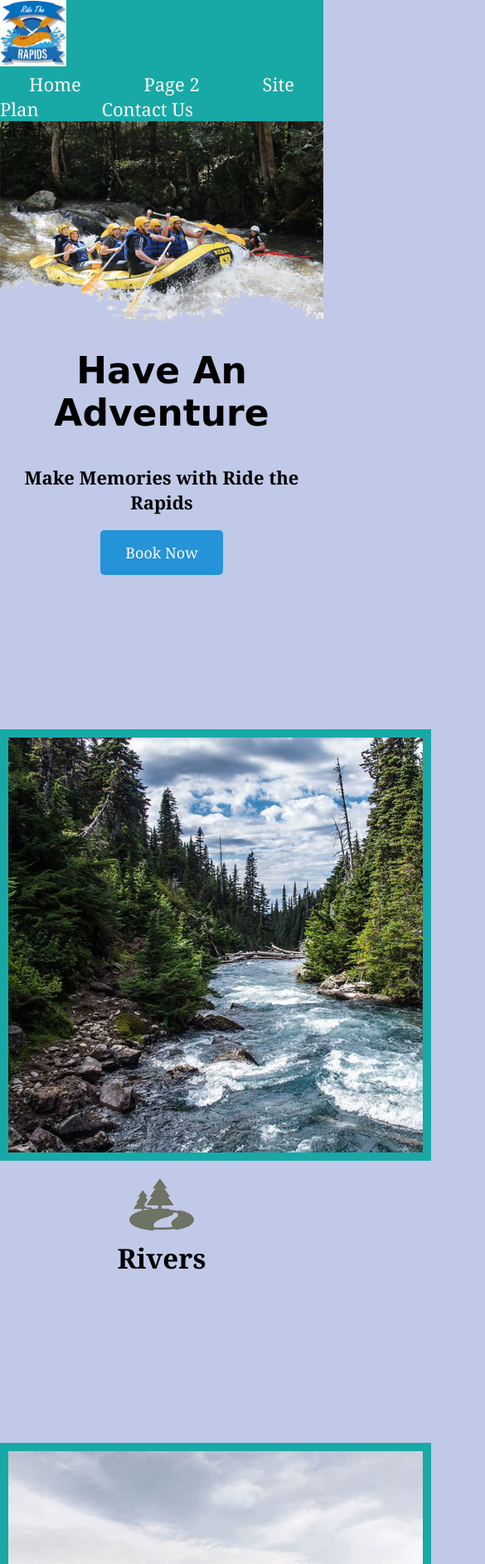
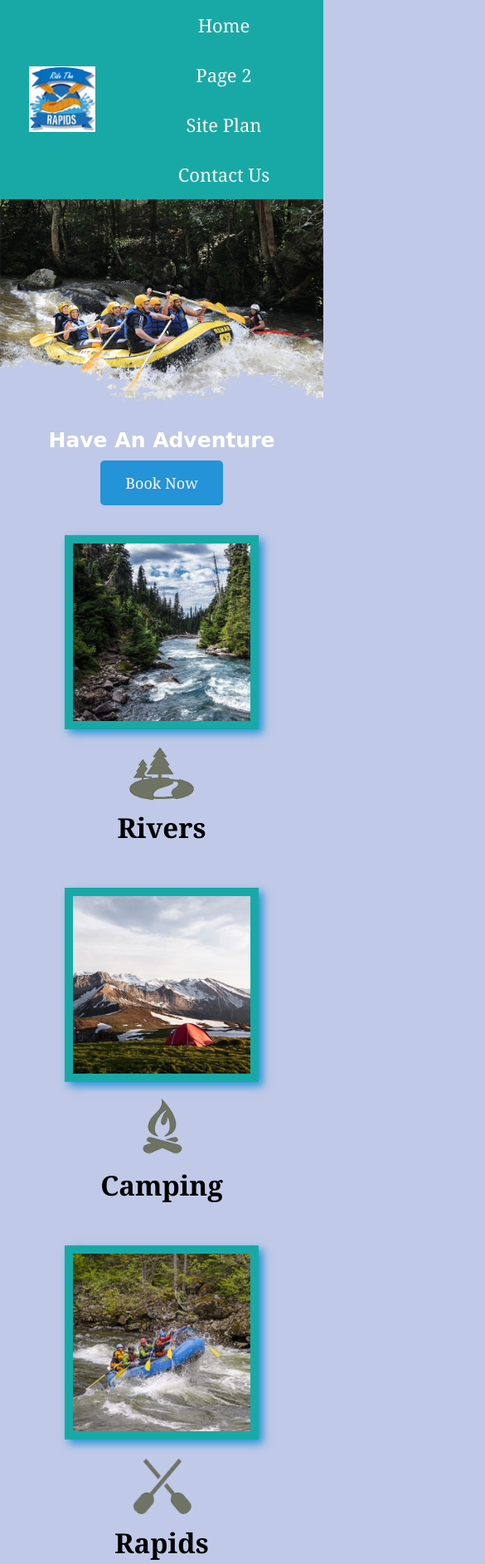
Before and after one commit to lemmonas/wdd130, a plain HTML site: page wwr/index.html in a window 390 px wide. Shown: the top 1885 px of the page at 83% size, 585 px wide, since content can reach past the window. Drawn offline with Linux system fonts and the light colour scheme; a web font is replaced by a local one.

Commit message:
added more css

```diff
--- a/wwr/index.html
+++ b/wwr/index.html
@@ -33,7 +33,7 @@
                 </div>
             </section>
         </div>
-        <main class="home=grid">
+        <main class="home-grid">
             <section class="rivers-card">
                 <img class="card-img" src="images/river.jpg" alt="river in forest">
                 <img class="icon" src="images/river_icon.png" alt="river icon">
--- a/wwr/styles/style.css
+++ b/wwr/styles/style.css
@@ -3,6 +3,8 @@
 #background {
     height: 725px;
     background-color: #c0c9e7;
+    grid-column: 1/11;
+    grid-row: 4/9;
 }
 
 .button-box {
@@ -34,10 +36,20 @@ body {
 
 .camping-card {
     margin: 200px 0;
+    grid-column: 5/7;
+    grid-row: 2/3;
 }
 
 .card-img {
     border: 10px solid #18a9a7;
+    width: 100%;
+    transition: transform .5s;
+    box-shadow: 5px 5px 10px #2493d7;
+}
+
+.card-img:hover {
+    opacity: .6;
+    transform: scale(1.1);
 }
 
 #content {
@@ -49,6 +61,9 @@ footer {
     background-color: #c0c9e7;
     padding: 25px 50px;
     margin-top: 200px;
+    display: flex;
+    justify-content: space-around;
+    align-items: center;
 }
 
 footer a {
@@ -86,18 +101,45 @@ h4 {
 
 header {
     background-color: #18a9a7;
+    display: grid;
+    grid-template-columns: 150px auto;
+}
+
+#hero {
+    display: grid;
+    grid-template-columns: 1fr 3fr 1fr;
+    margin-top: -100px;
+}
+
+#hero-box {
+    grid-column: 1/4;
+    grid-row: 1/3;
+    z-index: -1;
 }
 
 #hero-img {
     width: 100%;
 }
 
+#hero-msg {
+    grid-column: 2/3;
+    grid-row: 1/2;
+    margin-top: 100px;
+}
+
 #hero-msg h1 {
     text-align: center;
+    color: white;
 }
 
 #hero-msg h4 {
     text-align: center;
+    color: white;
+}
+
+.home-grid {
+    display: grid;
+    grid-template-columns: repeat(10, 1fr);
 }
 
 .home-title {
@@ -133,6 +175,8 @@ header {
 
 #logo_link {
     padding-top: 5px;
+    justify-self: center;
+    align-self: center;
 }
 
 main section {
@@ -143,10 +187,20 @@ main section img {
     box-sizing: border-box;
 }
 
+.mountains {
+    width: 100%;
+    grid-column: 2/7;
+    grid-row: 5/8;
+    box-shadow: 5px 5px 10px #2493d7;
+}
+
 .msg {
     background-color: #18a9a7;
     line-height: 1.5em;
     padding: 35px;
+    grid-column: 6/10;
+    grid-row: 6/7;
+    box-shadow: 5px 5px 10px #2493d7;
 }
 
 .msg h2 {
@@ -158,6 +212,11 @@ main section img {
     color: black;
     font-size: .8em;
     padding-bottom: 15px;
+}
+
+nav {
+    display: flex;
+    justify-content: space-around;
 }
 
 nav a {
@@ -174,8 +233,55 @@ nav a:hover {
 
 .rapids-card {
     margin: 200px 0;
+    grid-column: 8/10;
+    grid-row: 2/3;
 }
 
 .rivers-card {
     margin: 200px 0;
+    grid-column: 2/4;
+    grid-row: 2/3;
 }
+
+
+@media screen and (max-width: 900px) {
+    #hero, .home-grid {
+        display: block;
+        height: auto;
+    }
+    nav, footer {
+        flex-direction: column;
+    }
+    nav a {
+        display: block;
+        padding: 15px;
+    }
+    #hero {
+        margin-top: 0;
+    }
+    #hero-msg {
+        margin-top: 0;
+    }
+    #hero-msg h4 {
+        display: none;
+    }
+    .home-title {
+        font-size: 25px;
+        color: black;
+    }
+    .rivers-card, .camping-card, .rapids-card {
+        margin: 50px auto;
+        width: 60%;
+    }
+    #background {
+        display: none;
+    }
+    .mountains, .msg {
+        width: 80%;
+        display: block;
+        margin: 0 auto;
+    }
+    footer {
+        margin-top: 25px;
+    }
+}
```
